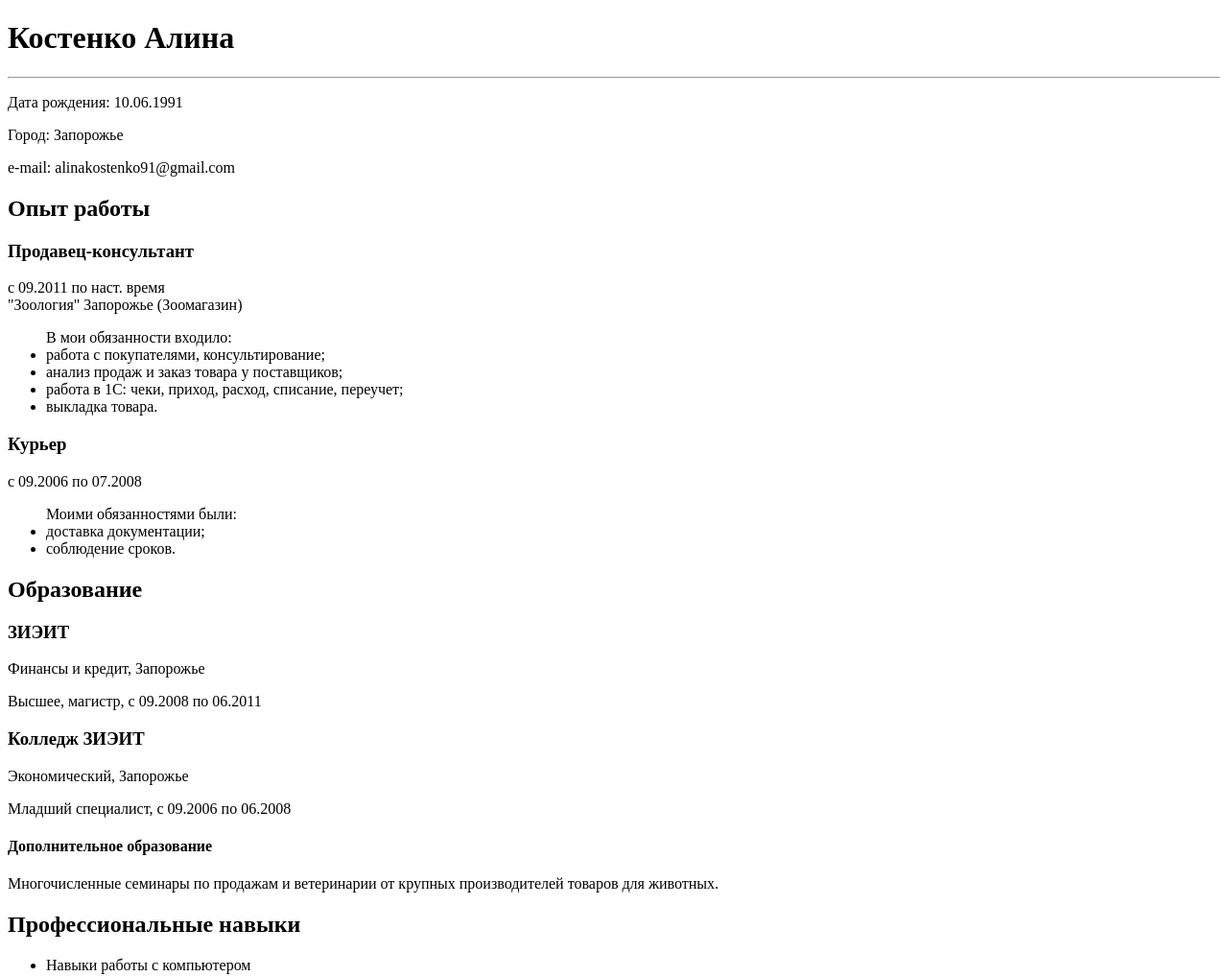
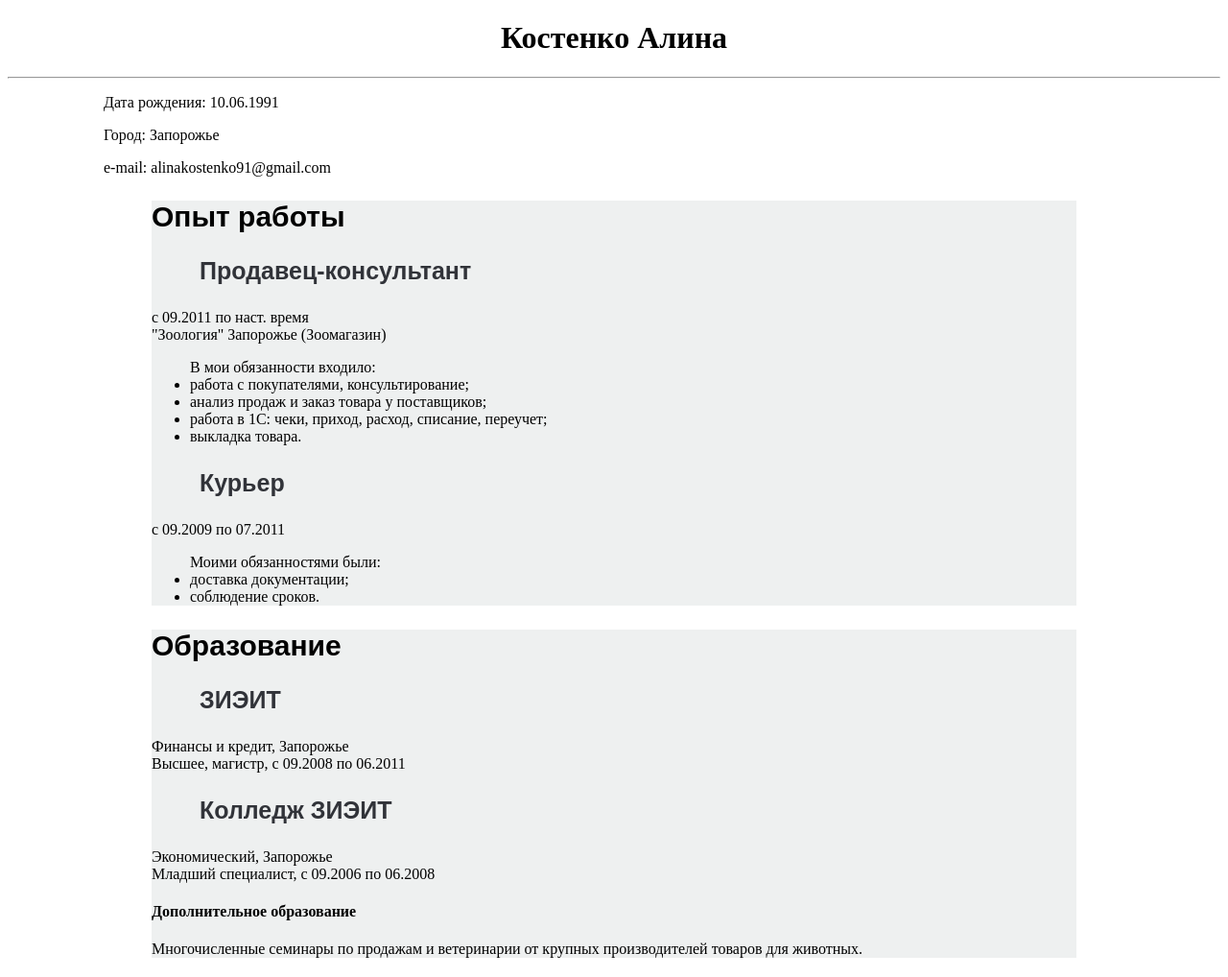
Before and after one commit to alinakostenko/beetroot, a plain HTML site: page resume.html in a window 1280 px wide. Shown: the top 1018 px of the page at 96% size. Drawn offline with Linux system fonts and the light colour scheme.

Commit message:
lastcommit

```diff
--- a/resume.html
+++ b/resume.html
@@ -3,16 +3,20 @@
 	<head>
 		<meta charset="UTF-8">
 		<title>Резюме Костенко А.С.</title>
+		<link href="resumestyle.css" rel="stylesheet" type="text/css">
 	</head>
 	<body>
 		<h1>Костенко Алина</h1><hr>
+		<div class="info">
 			<p>Дата рождения: 10.06.1991</p>
 			<p>Город: Запорожье</p>
 			<p>e-mail: alinakostenko91@gmail.com</p>
+		</div>
 		<div>
 			<h2>Опыт работы</h2>
 				<h3>Продавец-консультант</h3>
-				<p>с 09.2011 по наст. время <br> "Зоология" Запорожье (Зоомагазин)</p>
+				<p>с 09.2011 по наст. время <br>
+					"Зоология" Запорожье (Зоомагазин)</p>
 					<ul>В мои обязанности входило:
 						<li>работа с покупателями, консультирование;</li>
 						<li>анализ продаж и заказ товара у поставщиков;</li>
@@ -20,7 +24,7 @@
 						<li>выкладка товара.</li>
 					</ul>
 				<h3>Курьер</h3>
-				<p>с 09.2006 по 07.2008</p>
+				<p>с 09.2009 по 07.2011</p>
 					<ul>Моими обязанностями были:
 						<li>доставка документации;</li>
 						<li>соблюдение сроков.</li>
@@ -29,11 +33,11 @@
 		<div>
 			<h2>Образование</h2>
 				<h3>ЗИЭИТ</h3>
-					<p>Финансы и кредит, Запорожье</p>
-					<p>Высшее, магистр, с 09.2008 по 06.2011</p>
+					<p>Финансы и кредит, Запорожье<br>
+						Высшее, магистр, с 09.2008 по 06.2011</p>
 				<h3>Колледж ЗИЭИТ</h3>
-					<p>Экономический, Запорожье</p>
-					<p>Младший специалист, с 09.2006 по 06.2008</p>
+					<p>Экономический, Запорожье<br>
+						Младший специалист, с 09.2006 по 06.2008</p>
 						<h4>Дополнительное образование</h4>
 							<p>Многочисленные семинары по продажам и ветеринарии от крупных производителей товаров для животных.</p>
 		</div>
--- /dev/null
+++ b/resumestyle.css
@@ -0,0 +1,29 @@
+h1 {
+    text-align: center
+}
+
+h2 {
+    font-family: Arial, Tahoma, sans-serif;
+    font-size:30px;
+}
+
+h3 {
+    font-family: Arial, Tahoma, sans-serif;
+    font-size: 25px;
+    color: #313339;
+    position: relative;
+    left: 50px;
+}
+
+.info {
+    background-color: #FFFFFF;
+    position: relative;
+    left: 100px;
+}
+
+div {
+    background-color: #EEF0F0;
+    position: relative;
+    left: 150px;
+    margin-right: 300px;
+}
```
Lines whose indentation alone changed are shown as unchanged.
